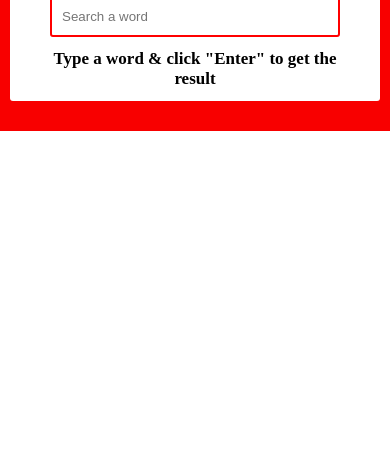
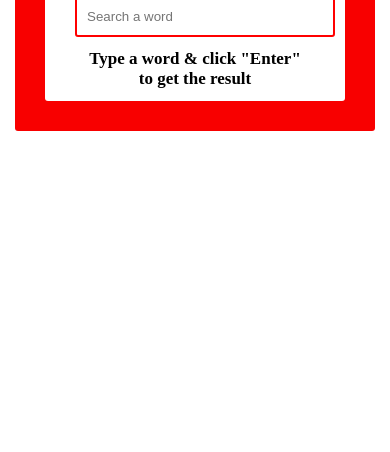
Before and after one commit to murugan-dev/dictionary_app, a plain HTML site: page index.html in a window 390 px wide. Shown: the part 392-844 px from the top of the page. Drawn offline with Linux system fonts and the light colour scheme.

Commit message:
media query add for reponsiveness

```diff
--- a/style.css
+++ b/style.css
@@ -65,10 +65,11 @@ input{
 
 @media screen and (max-width: 480px){
     .content{
-        width: 370px;
+        width: 270px;
         padding: 0px 30px;
     }
     input{
-        width: 290px;
+        width: 260px;
+        min-width: 200px;
     }
 }
```
